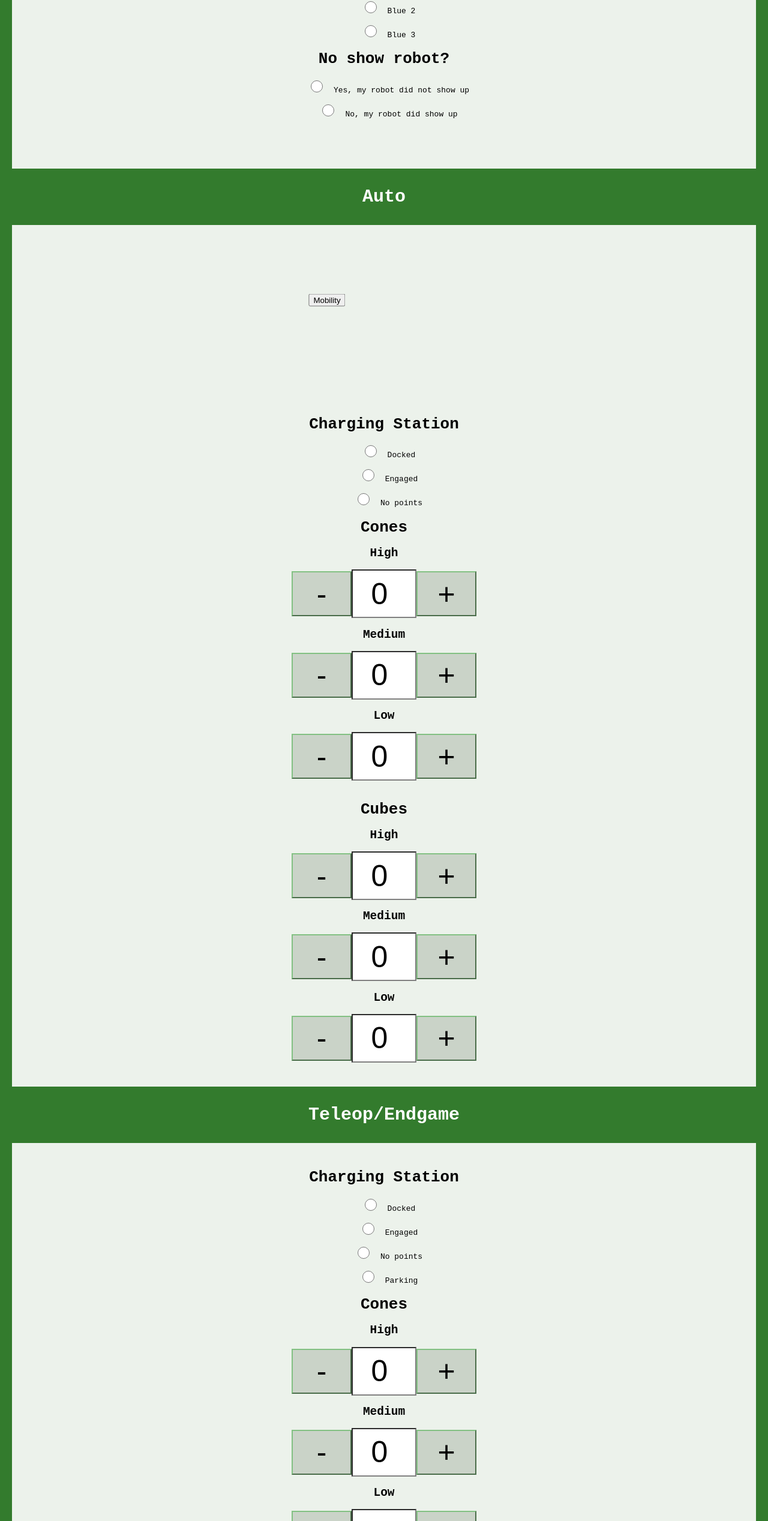
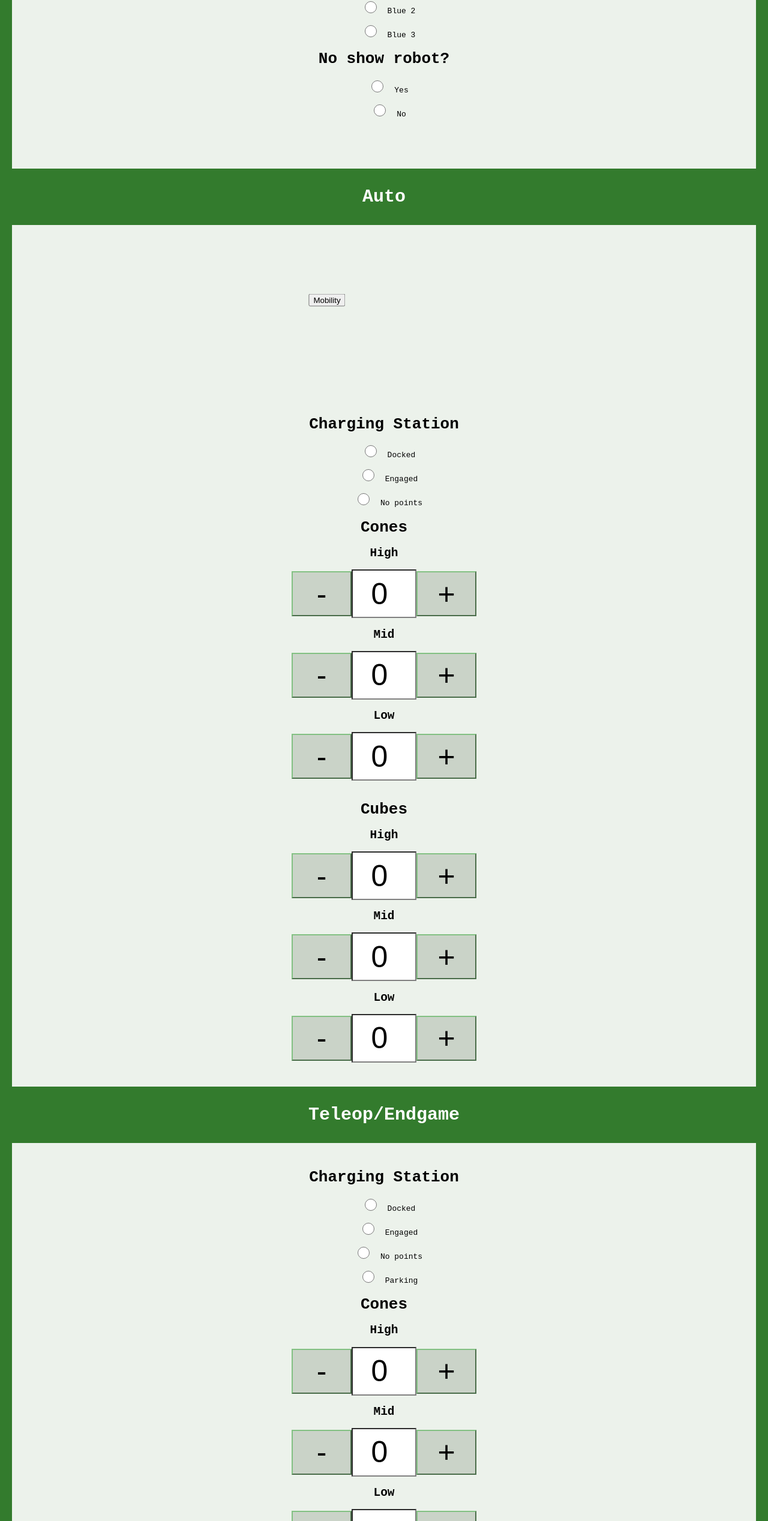
Before and after one commit to 4201VitruvianBots/ScoutingApp2023, a React (Create React App) app in the folder MatchScouting/: page / in a window 1280 px wide. Shown: the part 955-3490 px from the top of the page at 60% size. Built offline with nearby package versions, Linux system fonts and the light colour scheme.

Commit message:
fix error

```diff
--- a/MatchScouting/src/Pages.js
+++ b/MatchScouting/src/Pages.js
@@ -54,7 +54,7 @@ function PreGame(props) {
 
             <RadioButtons items={['Red 1', 'Red 2', 'Red 3', 'Blue 1', 'Blue 2', 'Blue 3']} />
     <h1><strong>No show robot?</strong></h1>
-    <RadioButtons items={['Yes, my robot did not show up', 'No, my robot did  show up']} />
+    <RadioButtons items={['Yes', 'No']} />
     </div>
         </div>
         </Page>
@@ -65,45 +65,7 @@ function PreGame(props) {
     //
     );
 }
-// function Auto(props) {
-//     return (
-//         <Page selected={props.selected} id="auto">
-//            <p className="section-label">Auto</p>
-//             <div className="textArea">
-//             {/* <button type="button">Mobility?</button> */}
 
-//             {/* <h2>Mobility</h2> */}
-// <div class="container">
-//   <div class="center">
-//     <button>Mobility</button>
-//   </div>
-// </div>
-//             <br></br>
-//             <br></br>
-//             <br></br>
-//             <br></br>
-//             <br></br>
-
-//            <h1>Charging Station</h1>
-
-//            <RadioButtons items={['Docked', 'Engaged', 'No points']} />
-//            <h1>Cones</h1>
-//            <h2>High</h2>
-//             <NumberInput items={['1']}/>
-//             <h2>Medium</h2>
-//             {/* <br></br> */}
-//             <NumberInput items={['1']}/>
-//             <h2>Low</h2>
-//             {/* <br></br> */}
-//             <NumberInput items={['1']}/>
-//             <br></br>
-//             <h1>Cubes</h1>
-//             <h2>High</h2>
-//             <NumberInput items={['1']}/>
-//             <h2>Medium</h2>
-//             <NumberInput items={['1']}/>
-//             <h2>Low</h2>
-//             <NumberInput items={['1']}/>
 function Auto(props) {
     return (
         <Page selected={props.selected} id="auto">
@@ -129,7 +91,7 @@ function Auto(props) {
            <h1>Cones</h1>
            <h2>High</h2>
             <NumberInput items={['1']}/>
-            <h2>Medium</h2>
+            <h2>Mid</h2>
             {/* <br></br> */}
             <NumberInput items={['1']}/>
             <h2>Low</h2>
@@ -139,7 +101,7 @@ function Auto(props) {
             <h1>Cubes</h1>
             <h2>High</h2>
             <NumberInput items={['1']}/>
-            <h2>Medium</h2>
+            <h2>Mid</h2>
             <NumberInput items={['1']}/>
             <h2>Low</h2>
             <NumberInput items={['1']}/>
@@ -164,7 +126,7 @@ function TeleOp(props) {
              <h1>Cones</h1>
            <h2>High</h2>
             <NumberInput items={['1']}/>
-            <h2>Medium</h2>
+            <h2>Mid</h2>
             {/* <br></br> */}
             <NumberInput items={['1']}/>
             <h2>Low</h2>
@@ -174,7 +136,7 @@ function TeleOp(props) {
             <h1>Cubes</h1>
             <h2>High</h2>
             <NumberInput items={['1']}/>
-            <h2>Medium</h2>
+            <h2>Mid</h2>
             <NumberInput items={['1']}/>
             <h2>Low</h2>
             <NumberInput items={['1']}/>
@@ -186,8 +148,7 @@ function TeleOp(props) {
 
     );
 }
-// charge station
-// button for mobility
+
 function SavePage(props) {
     return (
         <Page selected={props.selected} id="S">
```
